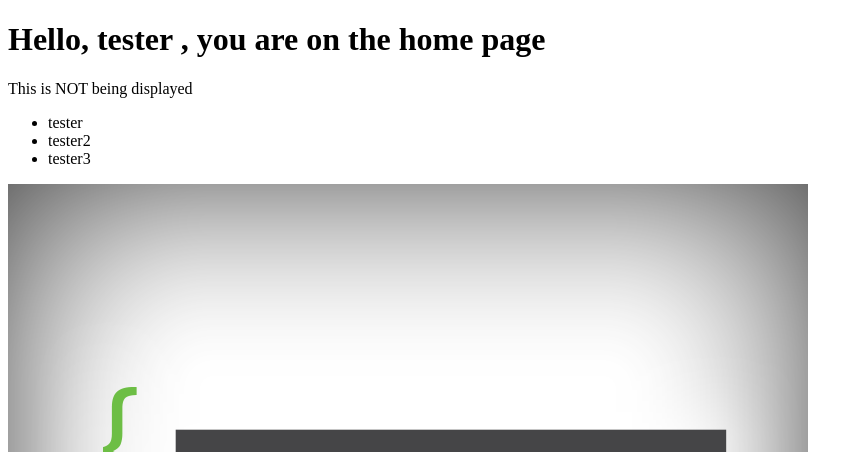
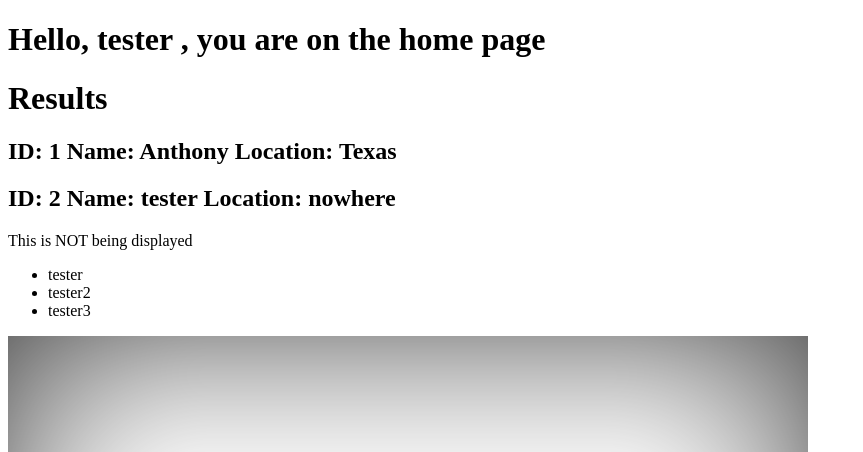
Before and after one commit to michaelwestblade/ultimate-flask, a Flask app: page /home/tester in a window 1280 px wide. Shown: the part 34-486 px from the top of the page, without its empty margins (0-863 px from the left). Run offline with Flask 3, Linux system fonts and the light colour scheme; data comes from the database, SQL or seed files in the repository.

Commit message:
db to template

```diff
--- a/app.py
+++ b/app.py
@@ -29,10 +29,16 @@ def json():
 def json_post():
     return jsonify({'key': 'value', 'key2': [1,2,3], 'key3': True})
 
+@app.route('/home', defaults={'name': 'Default'})
 @app.route('/home/<name>')
 def home(name):
     session['name'] = name
-    return render_template('home.html', name=name, display=False, list_of_dicts=[{'name': 'tester'}, {'name': 'tester2'}, {'name': 'tester3'}])
+
+    db = get_db()
+    cur = db.execute('SELECT * FROM users')
+    results = cur.fetchall()
+
+    return render_template('home.html', name=name, display=False, list_of_dicts=[{'name': 'tester'}, {'name': 'tester2'}, {'name': 'tester3'}], results=results)
 
 @app.route('/query')
 def query():
--- a/templates/home.html
+++ b/templates/home.html
@@ -8,6 +8,11 @@ HOME
 {% endblock %}
 {% block content %}
 <h1>Hello, {{name}} , you are on the home page</h1>
+
+<h1>Results</h1>
+{% for item in results %}
+<h2>ID: {{item.id}} Name: {{item.name}}  Location: {{item.location}}</h2>
+{% endfor %}
 
 {% if display %}
 <p>This is being displayed</p>
```
